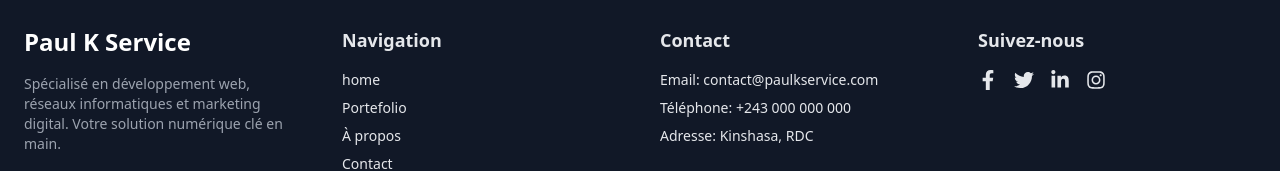
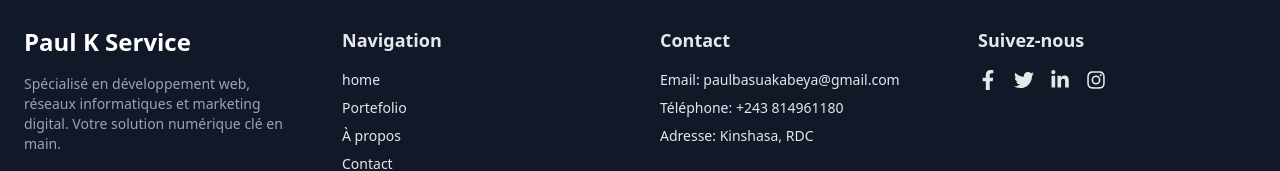
Before and after one commit to paulbasuakabeya/paulkservice, a React (Vite) app: page /contact in a window 1280 px wide. Shown: the part 1181-1352 px from the top of the page. Built offline with nearby package versions, Linux system fonts and the light colour scheme.

Commit message:
Update footer.jsx

```diff
--- a/src/components/footer.jsx
+++ b/src/components/footer.jsx
@@ -37,8 +37,8 @@ const Footer = () => {
         <div>
           <h3 className="text-lg font-semibold mb-4">Contact</h3>
           <ul className="text-sm space-y-2">
-            <li>Email: contact@paulkservice.com</li>
-            <li>Téléphone: +243 000 000 000</li>
+            <li>Email: paulbasuakabeya@gmail.com</li>
+            <li>Téléphone: +243 814961180</li>
             <li>Adresse: Kinshasa, RDC</li>
           </ul>
         </div>
```
